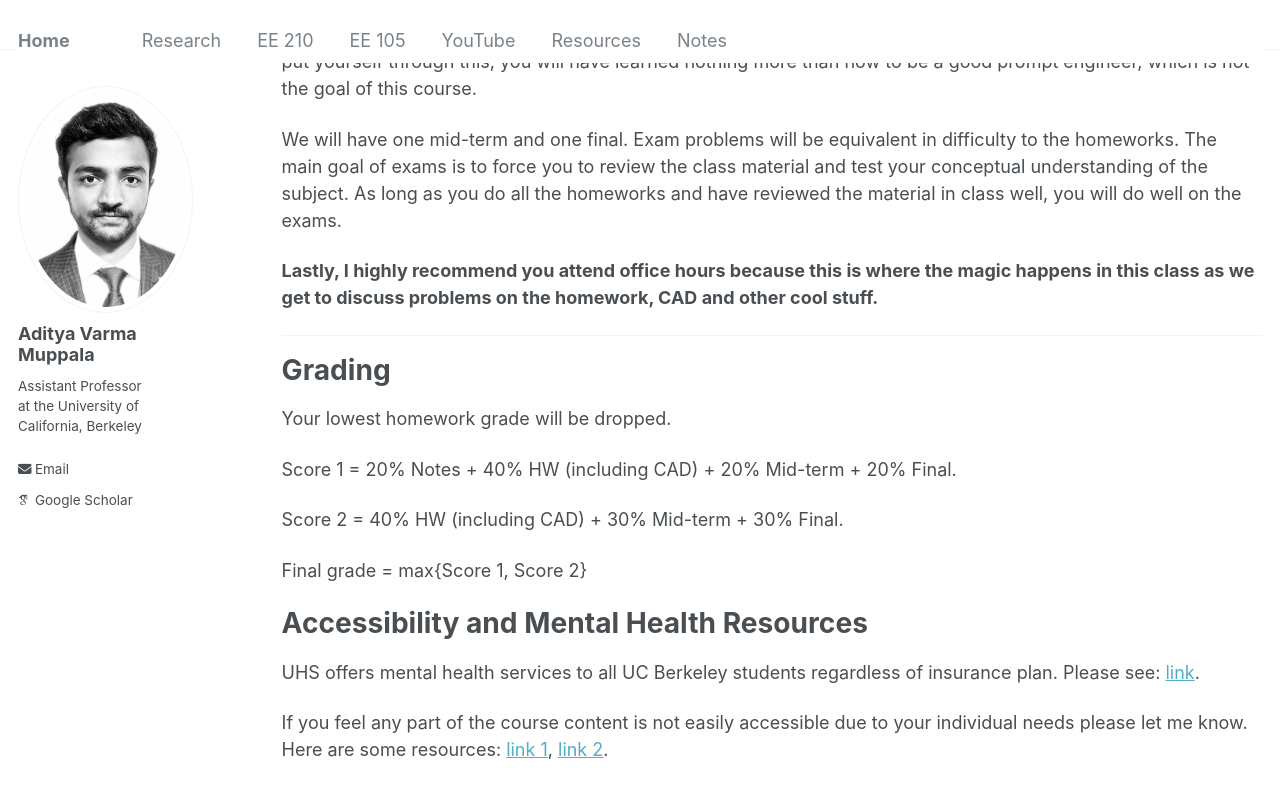
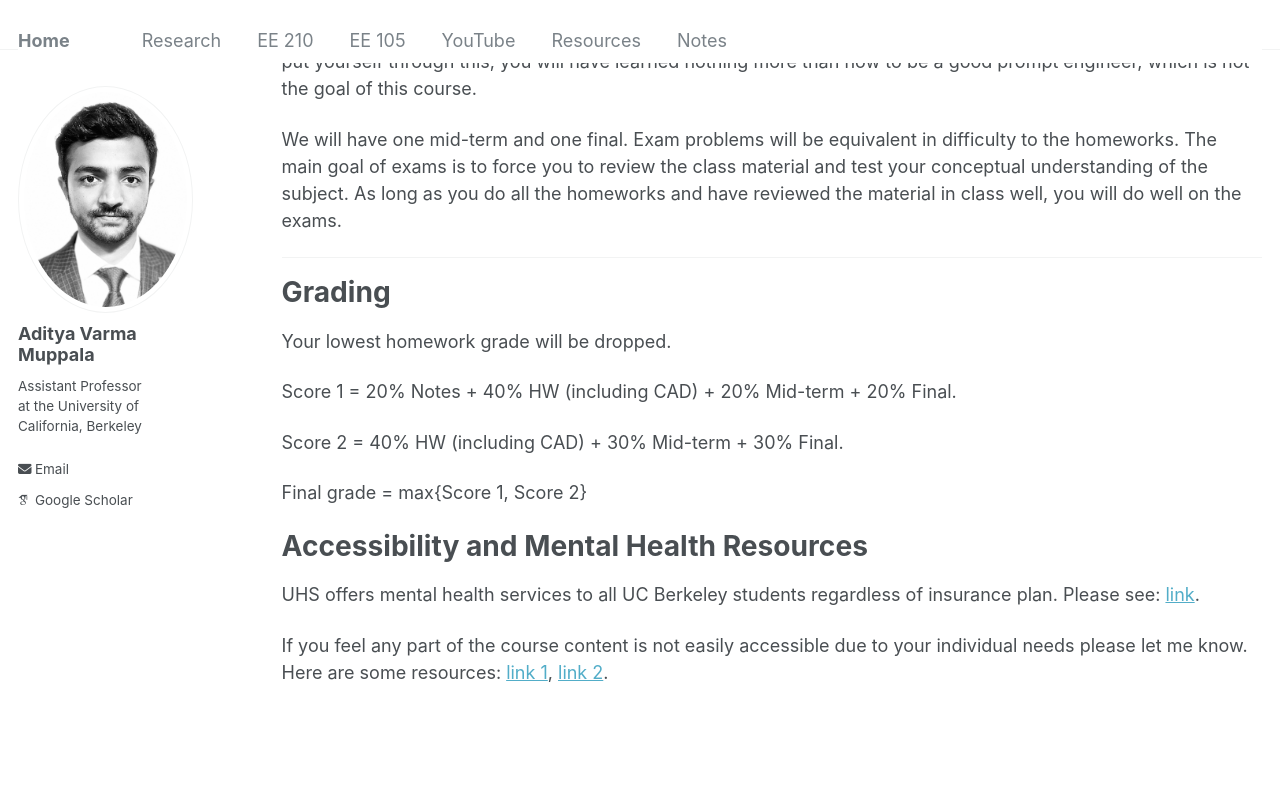
Before and after one commit to AdityaMuppala/adityamuppala.github.io, a Jekyll site: the page built from _pages/teaching210.md, in a window 1280 px wide and 900 px high, scrolled down 3419 px. Shown: the top 798 px of the window. Built offline with Jekyll 4.4.1, drawn with Linux system fonts in a browser that asks for light colours; some web fonts are replaced.

Commit message:
Update teaching210.md

```diff
--- a/_pages/teaching210.md
+++ b/_pages/teaching210.md
@@ -100,8 +100,6 @@ Additionally, there will be two to three problems and/or one CAD assignment in H
 
 We will have one mid-term and one final. Exam problems will be equivalent in difficulty to the homeworks. The main goal of exams is to force you to review the class material and test your conceptual understanding of the subject. As long as you do all the homeworks and have reviewed the material in class well, you will do well on the exams.
 
-**Lastly, I highly recommend you attend office hours because this is where the magic happens in this class as we get to discuss problems on the homework, CAD and other cool stuff.**
-
 ---
 
 # Grading
```
